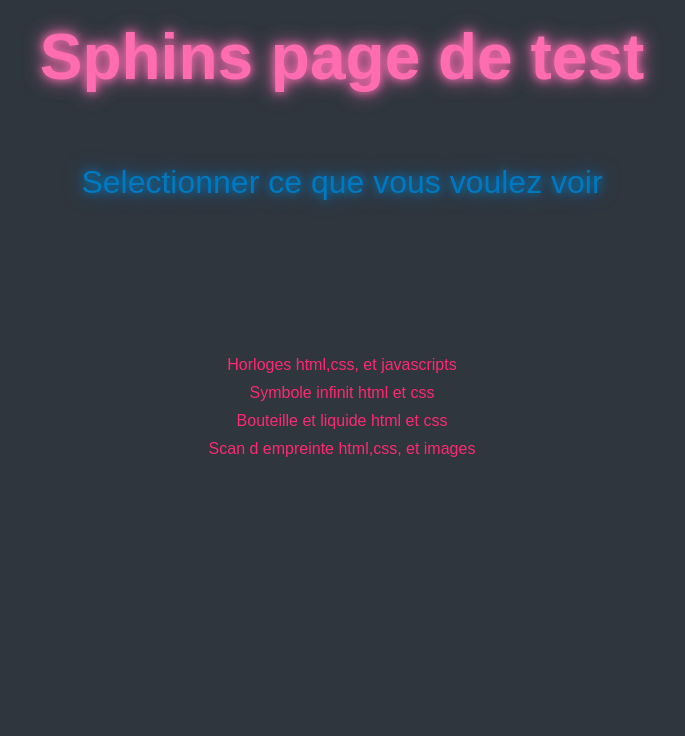
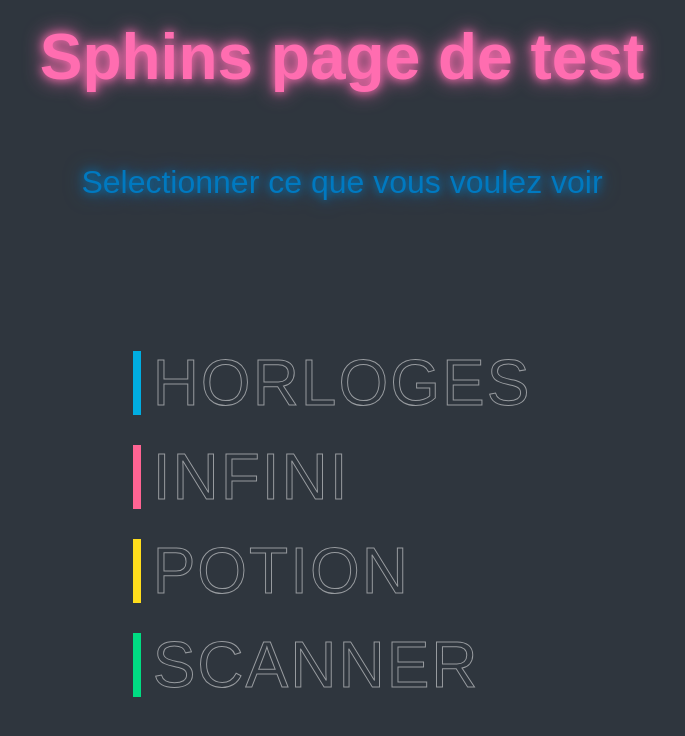
Before and after one commit to Sphins/anim-test, a plain HTML site: page index.html in a window 1280 px wide. Shown: the whole page, without its empty margins (298-983 px from the left). Drawn offline with Linux system fonts and the light colour scheme.

Commit message:
bettermenu

```diff
--- a/index.html
+++ b/index.html
@@ -11,10 +11,18 @@
     <h1>Sphins page de test</h1>
     <label>Selectionner ce que vous voulez voir</label>
     <ul>
-        <li><a href="./clock/index.html">Horloges html,css, et javascripts</a></li>
-        <li><a href="./symbole infinit/infinit.html">Symbole infinit html et css</a></li>
-        <li><a href="./sphere liquide/sphere.html">Bouteille et liquide html et css</a></li>
-        <li><a href="./empreinte dig/empreinte.html">Scan d empreinte html,css, et images</a></li>
+        <li style="--clr:#00ade1">
+            <a href="./clock/index.html" data-text="&nbsp;Horloges">&nbsp;Horloges&nbsp;</a>
+        </li>
+        <li style="--clr:#ff6493">
+            <a href="./symbole infinit/infinit.html" data-text="&nbsp;infini">&nbsp;infini&nbsp;</a>
+        </li>
+        <li style="--clr:#ffdd1c">
+            <a href="./sphere liquide/sphere.html" data-text="&nbsp;Potion">&nbsp;Potion&nbsp;</a>
+        </li>
+        <li style="--clr:#00dc82">
+            <a href="./empreinte dig/empreinte.html" data-text="&nbsp;Scanner">&nbsp;Scanner&nbsp;</a>
+        </li>
     </ul>
 </body>
 </html>
--- a/public/css/zelda.css
+++ b/public/css/zelda.css
@@ -45,29 +45,42 @@ label
 }
 ul
 {
-    list-style-type: none;
-    text-align: center;
+    position: relative;
+    display: flex;
+    flex-direction: column;
+    gap: 30px;
+
 }
-li
+ul li
 {
-    padding: 5px;
+    position: relative;
+    list-style: none;
 }
-a
+ul li a
 {
-    outline: none;
+    position: relative;
+    font-size: 4em;
     text-decoration: none;
+    line-height: 1em;
+    letter-spacing: 2px;
+    text-transform: uppercase;
+    color: transparent;
+    -webkit-text-stroke: 1px rgba(255,255,255,0.5);
 }
-a:link
+ul li a::before
 {
-    color: #ff2972;
+    content: attr(data-text);
+    position: absolute;
+    color: var(--clr);
+    width: 0;
+    overflow:hidden;
+    transition: 1s;
+    border-right: 8px solid var(--clr) ;
+    -webkit-text-stroke: 1px var(--clr);
+
 }
-a:visited
+ul li a:hover:before
 {
-    color: #fee800;
+    width: 100%;
+    filter: drop-shadow(0 0 25px var(--clr));
 }
-a:focus, a:hover
-{
-    color: #fee800;
-    text-shadow:0 0 10px #fee800,
-    0 0 20px #fee800;
-}
```
